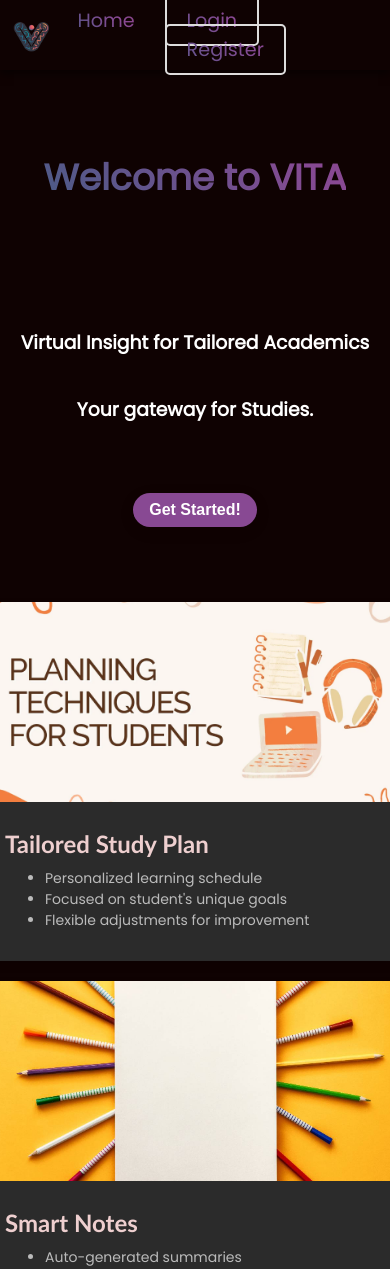
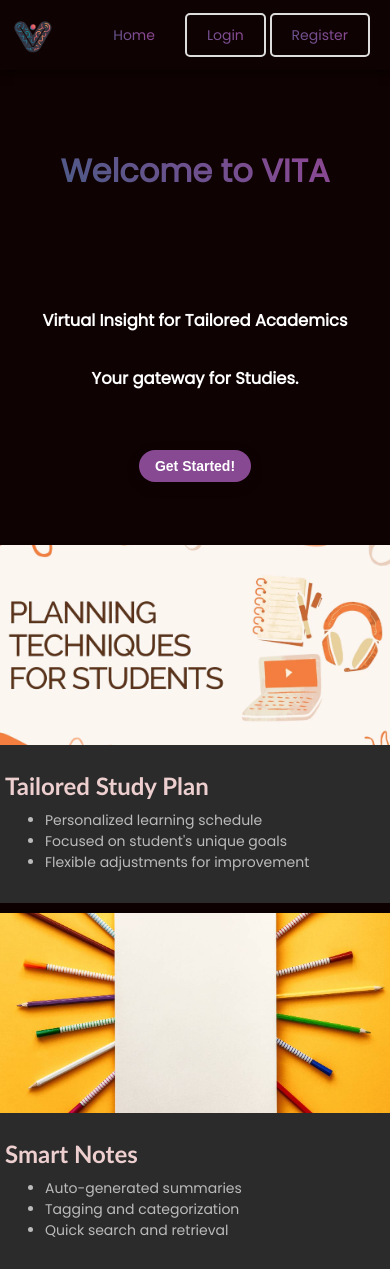
Before and after one commit to RiteshYennuwar/VITA, a Flask app: page / in a window 390 px wide; the page is wider, and only the part inside the window is pictured. Shown: the top 1269 px of that part. Run offline with Flask 3, Linux system fonts and the light colour scheme; parts of the project's set-up code (start-up, migrations or seed data) failed here and were passed over; some libraries are stand-ins or nearby versions.

Commit message:
changed css style

```diff
--- a/static/styles.css
+++ b/static/styles.css
@@ -825,3 +825,71 @@ footer .social-icons a:hover {
     font-size: 40px;
   }
 }
+
+/* Responsive Styling for Mobile Devices (up to 480px) */
+@media (max-width: 480px) {
+  body {
+    font-size: 14px;
+  }
+
+  header .logo {
+    font-size: 30px;
+  }
+
+  nav ul li a {
+    font-size: 1em;
+  }
+
+  .hero h1 {
+    font-size: 32px;
+  }
+
+  .hero p {
+    font-size: 18px;
+  }
+
+  .cta {
+    padding: 8px 16px;
+    font-size: 14px;
+  }
+
+  .form-container {
+    width: 90%;
+    padding: 1rem;
+  }
+
+  .features-grid {
+    grid-template-columns: 1fr;
+    gap: 10px;
+  }
+
+  .team-member h3 {
+    font-size: 16px;
+  }
+
+  .team-member p {
+    font-size: 14px;
+  }
+
+  .sidebar {
+    width: 40px;
+  }
+
+  .sidebar:hover {
+    width: 200px;
+  }
+
+  .chatbot-container {
+    width: 100%;
+    max-height: 300px; /* Adjusted for mobile */
+    padding: 10px;
+  }
+
+  footer {
+    font-size: 12px;
+  }
+
+  .social-icons a {
+    font-size: 20px;
+  }
+}
```
